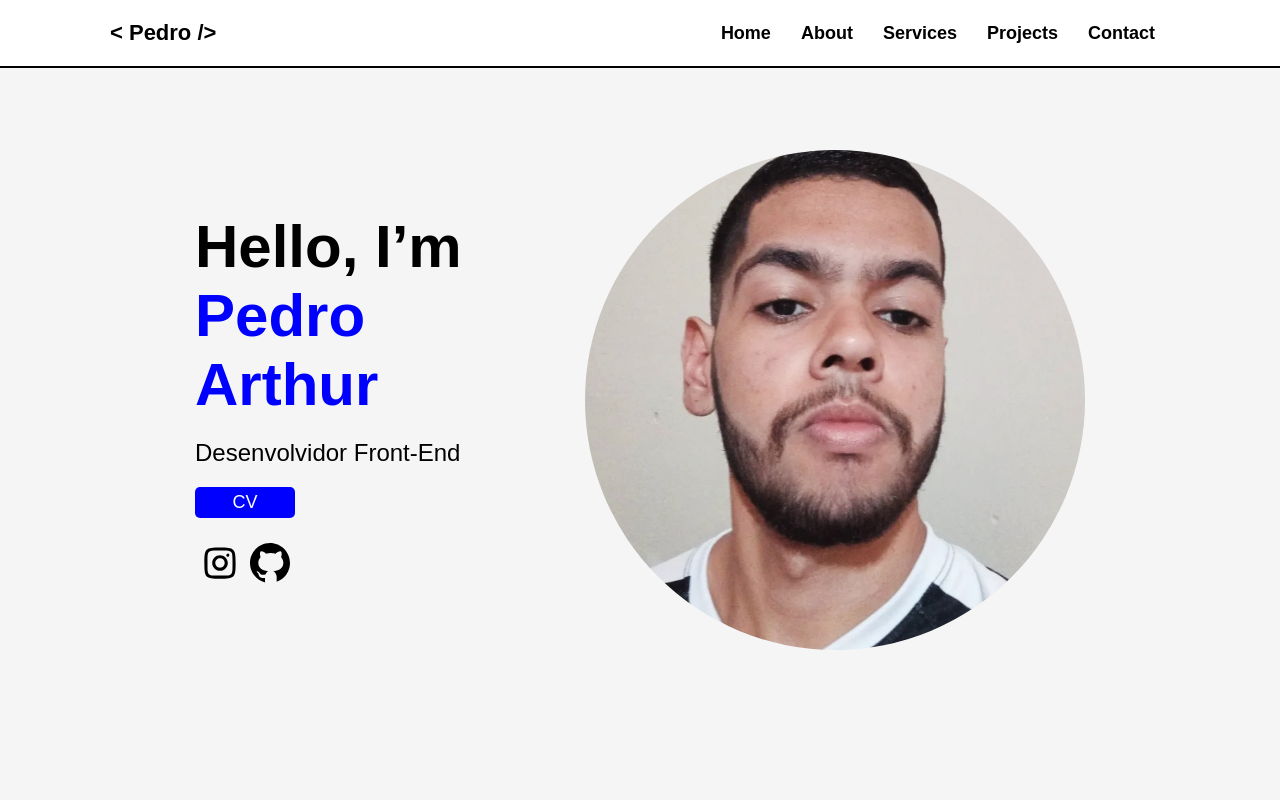
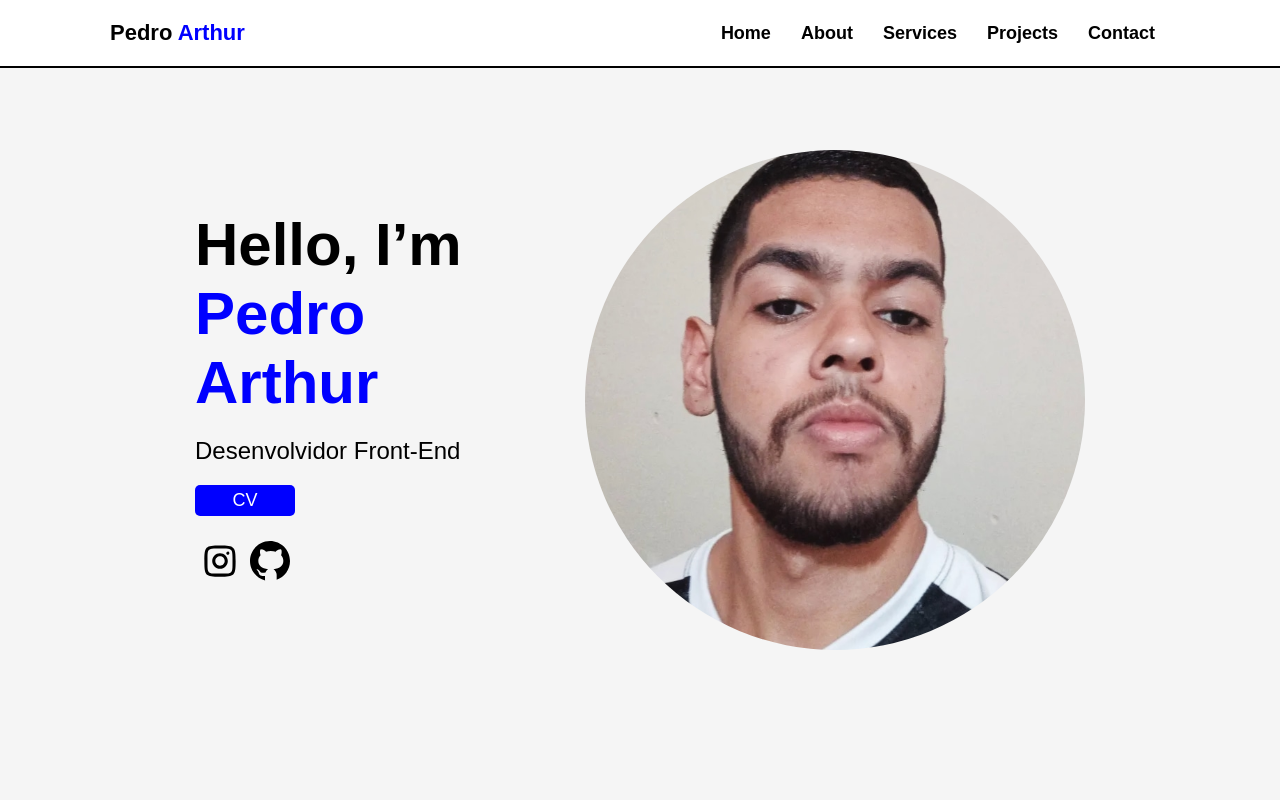
Before and after one commit to arthurpedr/Portfolio_v2, a plain HTML site: page index.html in a window 1280 px wide. Shown: the top 800 px of the page. Drawn offline with Linux system fonts and the light colour scheme.

Commit message:
modified: Add Links

```diff
--- a/index.html
+++ b/index.html
@@ -13,9 +13,9 @@
 <body>
     <header id="header">
         <nav>
-            <div>
+            <div class="text">
                 <p>
-                    < Pedro />
+                    Pedro <span>Arthur</span>
                 </p>
             </div>
             <div class="nav-menu">
@@ -57,8 +57,8 @@
                     <p class="home-02">Desenvolvidor Front-End</p>
                     <a class="one" href="Currículo.pdf" download="Currículo.pdf">CV</a>
                     <div class="home-icons">
-                        <img src="IMG/icons8-instagram.svg" alt="icon instagram">
-                        <img src="IMG/icons8-github.svg" alt="icon GitHub">
+                        <div onclick="abrirLink('https://www.instagram.com/pedro_marrtins/')" ><img src="IMG/icons8-instagram.svg" alt="icon instagram"></div>
+                        <div onclick="abrirLink('https://github.com/arthurpedr')" ><img src="IMG/icons8-github.svg" alt="icon GitHub"></div>
                     </div>
                 </div>
                 <div class="home-img">
--- a/script.js
+++ b/script.js
@@ -108,3 +108,7 @@ document.addEventListener("DOMContentLoaded", function () {
 function abrirProjeto(url) {
     window.open(url, '_blank');
 }
+
+function abrirLink(url) {
+    window.open(url, '_blank');
+}
```
